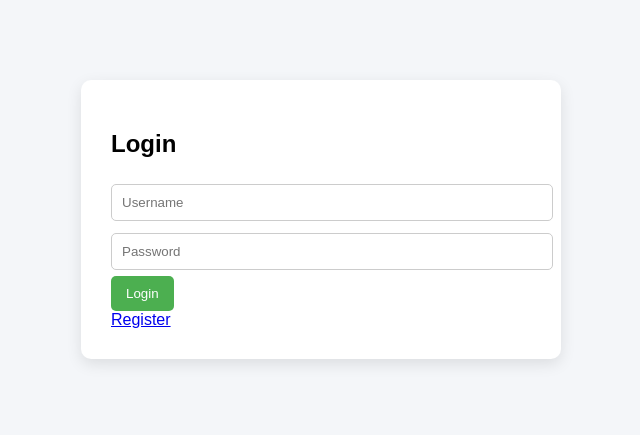
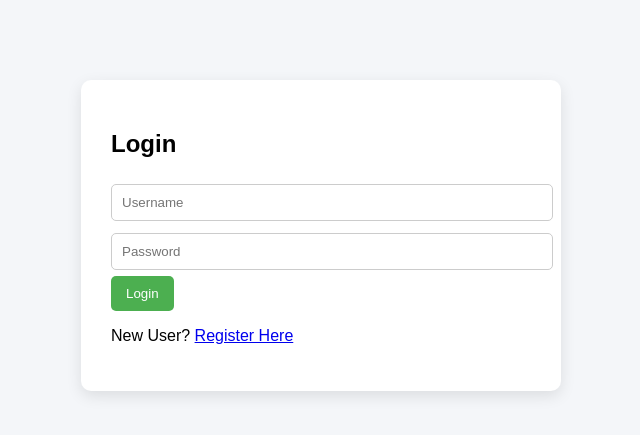
Before and after one commit to Kavyaagarwal0008/password_manager, a Flask app: page / in a window 1280 px wide. Shown: the top 435 px of the page, without its empty margins (319-959 px from the left). Run offline with Flask 3, Linux system fonts and the light colour scheme.

Commit message:
Update registration link text in login.html

```diff
--- a/templates/login.html
+++ b/templates/login.html
@@ -21,7 +21,7 @@
 
 </form>
 
-<a href="/register">Register</a>
+<p>New User? <a href="/register">Register Here</a></p>
 
 </div>
 
```
